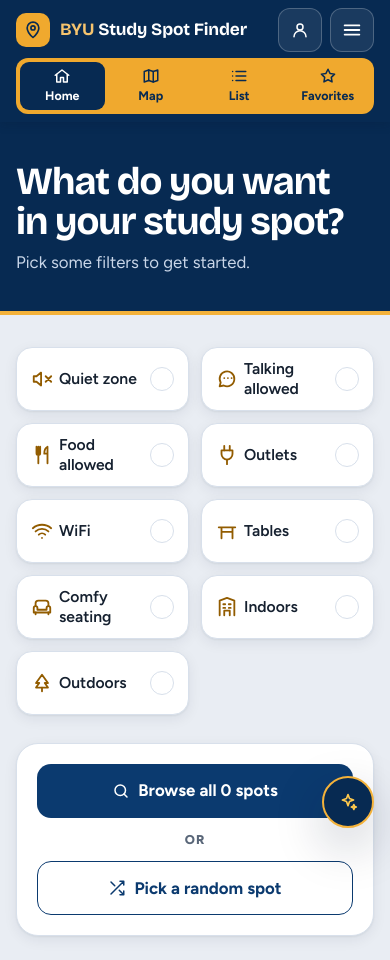
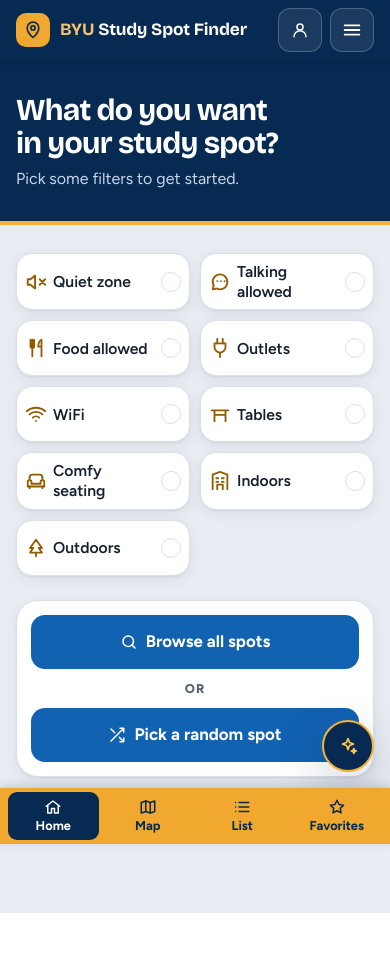
Before and after one commit to Jkooymann/BYU-Study-Spot-Finder, a web app: file prototype/index.html in a window 390 px wide. After the commit the page ends 913 px from the top, so only its background shows below. Run offline with its HTML, style and script files only (its server is not run), Linux system fonts and the light colour scheme; some libraries are stand-ins or nearby versions.

Commit message:
Refine home layout and move phone navigation to the bottom

```diff
--- a/prototype/css/styles.css
+++ b/prototype/css/styles.css
@@ -47,6 +47,7 @@
   --r: 16px;
   --r-lg: 22px;
   --tap: 44px;
+  --bottom-nav-height: 0px;
   color-scheme: light;
 }
 
@@ -98,7 +99,7 @@ button { cursor: pointer; }
 
 /* ---------------- Top bar ---------------- */
 .topbar {
-  position: sticky; top: env(safe-area-inset-top, 0px); z-index: 30;
+  position: sticky; top: 0; z-index: 30; padding-top: env(safe-area-inset-top, 0px);
   background: var(--bar);
   color: #fff;
   box-shadow: 0 2px 10px rgba(5, 20, 45, .18);
@@ -120,9 +121,6 @@ button { cursor: pointer; }
 .nav-link:hover { background: rgba(255,255,255,.35); color: #072a52; }
 .nav-link.is-current { background: #072a52; color: #fff; }
 .nav-link .ic { width: 18px; height: 18px; }
-@media (max-width: 420px) {
-  .nav-link { flex-direction: column; gap: 2px; min-height: 48px; padding: 4px 2px; font-size: .78rem; }
-}
 .topbar-right { grid-area: home; display: flex; align-items: center; gap: 8px; }
 .brand:hover .brand-name { color: #fff; text-decoration: underline; text-decoration-color: var(--accent-on-bar); text-underline-offset: 4px; }
 
@@ -185,7 +183,7 @@ button { cursor: pointer; }
 }
 
 /* ---------------- Page layout ---------------- */
-#app { max-width: 1120px; margin: 0 auto; padding: 0 16px 80px; }
+#app { max-width: 1120px; margin: 0 auto; padding: 0 16px var(--page-bottom-padding, 80px); }
 .page { display: flex; flex-direction: column; gap: 24px; }
 
 /* Page header: a navy band right under the top bar, the same on every page.
@@ -257,36 +255,38 @@ button { cursor: pointer; }
 .active-filters { display: flex; flex-wrap: wrap; align-items: center; gap: 8px; }
 
 /* ---------------- Get Started ---------------- */
-.start { max-width: 820px; margin: 0 auto; gap: 28px; }
-.page-hero .display { font-size: clamp(2.4rem, 7vw, 4.25rem); line-height: 1.04; letter-spacing: -.025em; }
-.start .hero-sub { font-size: clamp(1.05rem, 2vw, 1.3rem); }
-/* Home fills the screen: the navy hero takes up any spare height, so there's no empty band at the bottom. */
-#app:has(> .start) { padding-bottom: 24px; }
-.start { min-height: calc(100dvh - var(--topbar-h, 64px) - 24px); }
-.start > .page-hero { flex: 1 0 auto; justify-content: center; padding-block: 40px; }
-@media (min-width: 640px) { .start .chip-lg { min-height: 76px; font-size: 1.05rem; } }
-.start-chips { display: grid; grid-template-columns: 1fr 1fr; gap: 12px; }
+.start { max-width: 920px; margin: 0 auto; gap: clamp(16px, 3vh, 24px); }
+#app:has(> .start) { padding-bottom: var(--page-bottom-padding, 24px); }
+.start > .page-hero { padding-block: clamp(20px, 4vh, 36px); }
+.start .display { font-size: clamp(1.9rem, 1rem + 2.5vw, 3rem); line-height: 1.08; letter-spacing: -.025em; }
+.start .hero-sub { font-size: clamp(1rem, .9rem + .4vw, 1.2rem); }
+.start-chips { display: grid; grid-template-columns: repeat(2, minmax(0, 1fr)); gap: 10px; }
 .chip-lg {
-  position: relative; border-radius: var(--r); min-height: 64px; padding: 10px 14px; justify-content: flex-start; text-align: left;
+  position: relative; border-radius: var(--r); min-height: 56px; padding: 8px 12px; justify-content: flex-start; text-align: left;
   font-size: .98rem; line-height: 1.25; box-shadow: var(--shadow);
 }
+.chip-lg > span:first-of-type { overflow-wrap: anywhere; }
 .chip-lg .ic { width: 22px; height: 22px; color: var(--accent-ink); }
 .chip-lg.is-on .ic { color: var(--on-primary); }
 .chip-check { margin-left: auto; display: grid; place-items: center; width: 24px; height: 24px; border-radius: 99px; border: 1.5px solid var(--border); flex: none; }
 .chip-check .ic { width: 14px; height: 14px; opacity: 0; }
 .chip-lg.is-on .chip-check { background: var(--accent); border-color: var(--accent); }
 .chip-lg.is-on .chip-check .ic { opacity: 1; color: #3a2400; }
-/* Go and Pick a random spot: two clear choices with an "or" between them */
+@media (width < 420px) {
+  .chip-lg { padding-inline: 8px; }
+  .chip-check { width: 20px; height: 20px; }
+}
+/* Give both Home actions the same emphasis. */
 .start-actions {
-  display: grid; grid-template-columns: 1fr; gap: 12px; align-items: start;
-  padding: 20px; border-radius: var(--r-lg); background: var(--surface); border: 1px solid var(--border); box-shadow: var(--shadow);
+  display: grid; gap: 10px; align-items: center;
+  padding: 14px; border-radius: var(--r-lg); background: var(--surface); border: 1px solid var(--border); box-shadow: var(--shadow);
 }
-.start-action { display: flex; flex-direction: column; gap: 8px; }
+.start .btn-primary { background: #1262b2; color: #fff; white-space: normal; text-align: center; }
+.start .btn-primary:hover:not(:disabled) { background: #0d4e91; }
 .start-or { justify-self: center; font-size: .8rem; font-weight: 800; letter-spacing: .08em; text-transform: uppercase; color: var(--muted); }
 @media (min-width: 640px) {
-  .start-chips { grid-template-columns: repeat(3, 1fr); }
-  .start-actions { grid-template-columns: 1fr auto 1fr; padding: 24px; }
-  .start-or { align-self: center; margin-top: -26px; }
+  .start-chips { grid-template-columns: repeat(3, minmax(0, 1fr)); }
+  .start-actions { grid-template-columns: minmax(0, 1fr) auto minmax(0, 1fr); padding: 16px; }
 }
 
 /* ---------------- Toolbar & group size ---------------- */
@@ -612,7 +612,7 @@ body.scroll-locked { position: fixed; left: 0; right: 0; width: 100%; overflow:
 
 /* ---------------- Toast ---------------- */
 .toast {
-  position: fixed; left: 50%; bottom: calc(20px + env(safe-area-inset-bottom, 0px)); z-index: 80;
+  position: fixed; left: 50%; bottom: calc(20px + var(--bottom-nav-height) + env(safe-area-inset-bottom, 0px)); z-index: 80;
   transform: translate(-50%, 20px); opacity: 0; transition: opacity .2s, transform .2s;
   max-width: calc(100vw - 32px); padding: 12px 18px; border-radius: 14px;
   background: var(--text); color: var(--bg); font-weight: 650; box-shadow: var(--shadow-lg);
@@ -622,7 +622,7 @@ body.scroll-locked { position: fixed; left: 0; right: 0; width: 100%; overflow:
 /* ---------------- AI suggestions (✨ button + panel, js/recommend.js) ---------------- */
 /* Below the sheets/backdrop (z 50+) so an open sheet covers it; above the page and top bar. */
 .ai-fab {
-  position: fixed; z-index: 45; right: calc(16px + env(safe-area-inset-right, 0px)); bottom: calc(16px + env(safe-area-inset-bottom, 0px));
+  position: fixed; z-index: 45; right: calc(16px + env(safe-area-inset-right, 0px)); bottom: calc(16px + var(--bottom-nav-height) + env(safe-area-inset-bottom, 0px));
   display: inline-flex; align-items: center; justify-content: center; gap: 8px; height: 52px; min-width: 52px; padding: 0 18px 0 16px;
   border-radius: 99px; border: 2px solid var(--accent); background: var(--bar); color: #fff;
   font-weight: 750; font-size: .95rem; box-shadow: var(--shadow-lg); transition: transform .15s, background .15s;
@@ -631,16 +631,54 @@ body.scroll-locked { position: fixed; left: 0; right: 0; width: 100%; overflow:
 .ai-fab:hover { transform: translateY(-1px); background: #0b3a6f; }
 .ai-fab.is-open { background: var(--accent); color: #072a52; }
 .ai-fab.is-open .ic { color: #072a52; }
-@media (max-width: 600px) {
+.ai-panel {
+  position: fixed; z-index: 46; right: calc(16px + env(safe-area-inset-right, 0px)); bottom: calc(80px + var(--bottom-nav-height) + env(safe-area-inset-bottom, 0px));
+  width: min(380px, calc(100vw - 32px - env(safe-area-inset-left, 0px) - env(safe-area-inset-right, 0px)));
+  max-height: min(560px, calc(100dvh - var(--topbar-h, 64px) - var(--bottom-nav-height) - env(safe-area-inset-bottom, 0px) - 88px)); display: flex; flex-direction: column;
+  background: var(--surface); color: var(--text); border: 1px solid var(--border); border-top: 4px solid var(--accent);
+  border-radius: var(--r-lg); box-shadow: var(--shadow-lg); animation: pop .14s ease-out;
+}
+/* Phone navigation also applies to touch phones with wide landscape viewports. */
+@media (width < 760px), (max-width: 950px) and (max-height: 500px) and (pointer: coarse) {
+  :root {
+    --bottom-nav-height: calc(max(48px, 3rem) + 8px);
+    --page-bottom-padding: calc(80px + var(--bottom-nav-height) + env(safe-area-inset-bottom, 0px));
+    scroll-padding: calc(var(--topbar-h, 64px) + 8px) 0 var(--page-bottom-padding);
+  }
+  .topbar { z-index: 47; }
+  .topbar-inner {
+    grid-template-columns: 1fr auto; grid-template-areas: "brand home"; padding-block: 8px;
+    padding-left: max(16px, env(safe-area-inset-left, 0px));
+    padding-right: max(16px, env(safe-area-inset-right, 0px));
+  }
+  .main-nav {
+    position: fixed; inset: auto 0 0; justify-self: stretch; display: grid; grid-template-columns: repeat(4, minmax(0, 1fr));
+    border-radius: 0; padding: 4px max(8px, env(safe-area-inset-right, 0px))
+      calc(4px + env(safe-area-inset-bottom, 0px)) max(8px, env(safe-area-inset-left, 0px));
+    box-shadow: 0 -2px 10px rgba(5, 20, 45, .18);
+  }
+  .nav-link {
+    flex-direction: column; gap: 2px; min-height: max(48px, 3rem); padding: 4px 2px;
+    font-size: .8rem; line-height: 1.2; text-align: center; overflow-wrap: anywhere;
+  }
+  .nav-link:focus-visible { outline-color: #fff; outline-offset: -3px; }
+  .topbar-right { position: relative; }
+  .topbar-right .menu-wrap { position: static; }
+  .topbar-right .menu {
+    width: min(300px, calc(100vw - 32px - env(safe-area-inset-left, 0px) - env(safe-area-inset-right, 0px)));
+    max-height: calc(100dvh - var(--topbar-h, 64px) - var(--bottom-nav-height) - env(safe-area-inset-bottom, 0px) - 8px);
+  }
+  #app {
+    padding-left: max(16px, env(safe-area-inset-left, 0px));
+    padding-right: max(16px, env(safe-area-inset-right, 0px));
+  }
+  .sheet {
+    padding-left: env(safe-area-inset-left, 0px);
+    padding-right: env(safe-area-inset-right, 0px);
+  }
   .ai-fab { padding: 0; width: 52px; }
   .ai-fab-label { position: absolute; width: 1px; height: 1px; overflow: hidden; clip: rect(0 0 0 0); white-space: nowrap; }
-  .toast { bottom: calc(80px + env(safe-area-inset-bottom, 0px)); }
-}
-.ai-panel {
-  position: fixed; z-index: 46; right: calc(16px + env(safe-area-inset-right, 0px)); bottom: calc(80px + env(safe-area-inset-bottom, 0px));
-  width: min(380px, calc(100vw - 32px)); max-height: min(560px, calc(100dvh - 180px)); display: flex; flex-direction: column;
-  background: var(--surface); color: var(--text); border: 1px solid var(--border); border-top: 4px solid var(--accent);
-  border-radius: var(--r-lg); box-shadow: var(--shadow-lg); animation: pop .14s ease-out;
+  .toast { bottom: calc(80px + var(--bottom-nav-height) + env(safe-area-inset-bottom, 0px)); }
 }
 .ai-head { display: flex; align-items: center; gap: 10px; padding: 12px 12px 10px 14px; border-bottom: 1px solid var(--border); flex: none; }
 .ai-head h2 { flex: 1; font-family: var(--font-display); font-size: 1.15rem; }
--- a/prototype/index.html
+++ b/prototype/index.html
@@ -7,7 +7,7 @@
   <link rel="preconnect" href="https://fonts.googleapis.com">
   <link rel="preconnect" href="https://fonts.gstatic.com" crossorigin>
   <link rel="stylesheet" href="https://fonts.googleapis.com/css2?family=Bricolage+Grotesque:opsz,wght@12..96,600;12..96,700;12..96,800&family=Figtree:wght@400;500;600;700;800&display=swap">
-  <link rel="stylesheet" href="css/styles.css?v=2026-11-19a">
+  <link rel="stylesheet" href="css/styles.css?v=2026-11-19b">
 </head>
 <body>
   <header id="topbar" class="topbar"></header>
@@ -29,9 +29,9 @@
   <script src="js/data.js?v=2026-11-19a"></script>
   <script src="js/db.js?v=2026-11-19a"></script>
   <script src="js/store.js?v=2026-11-19a"></script>
-  <script src="js/components.js?v=2026-11-19a"></script>
+  <script src="js/components.js?v=2026-11-19b"></script>
   <script src="js/campus-map.js?v=2026-11-19a"></script>
-  <script src="js/pages.js?v=2026-11-19a"></script>
+  <script src="js/pages.js?v=2026-11-19b"></script>
   <script src="js/account.js?v=2026-11-19a"></script>
   <script src="js/recommend.js?v=2026-11-19a"></script>
   <!-- OKR tracking + the admin's OKR Trackers page (js/okr/README.md). Before app.js, which starts the site. -->
```
Also changed, not shown: prototype/js/components.js (+6 -5 lines), prototype/js/pages.js (+4 -9 lines), 3 other files.
